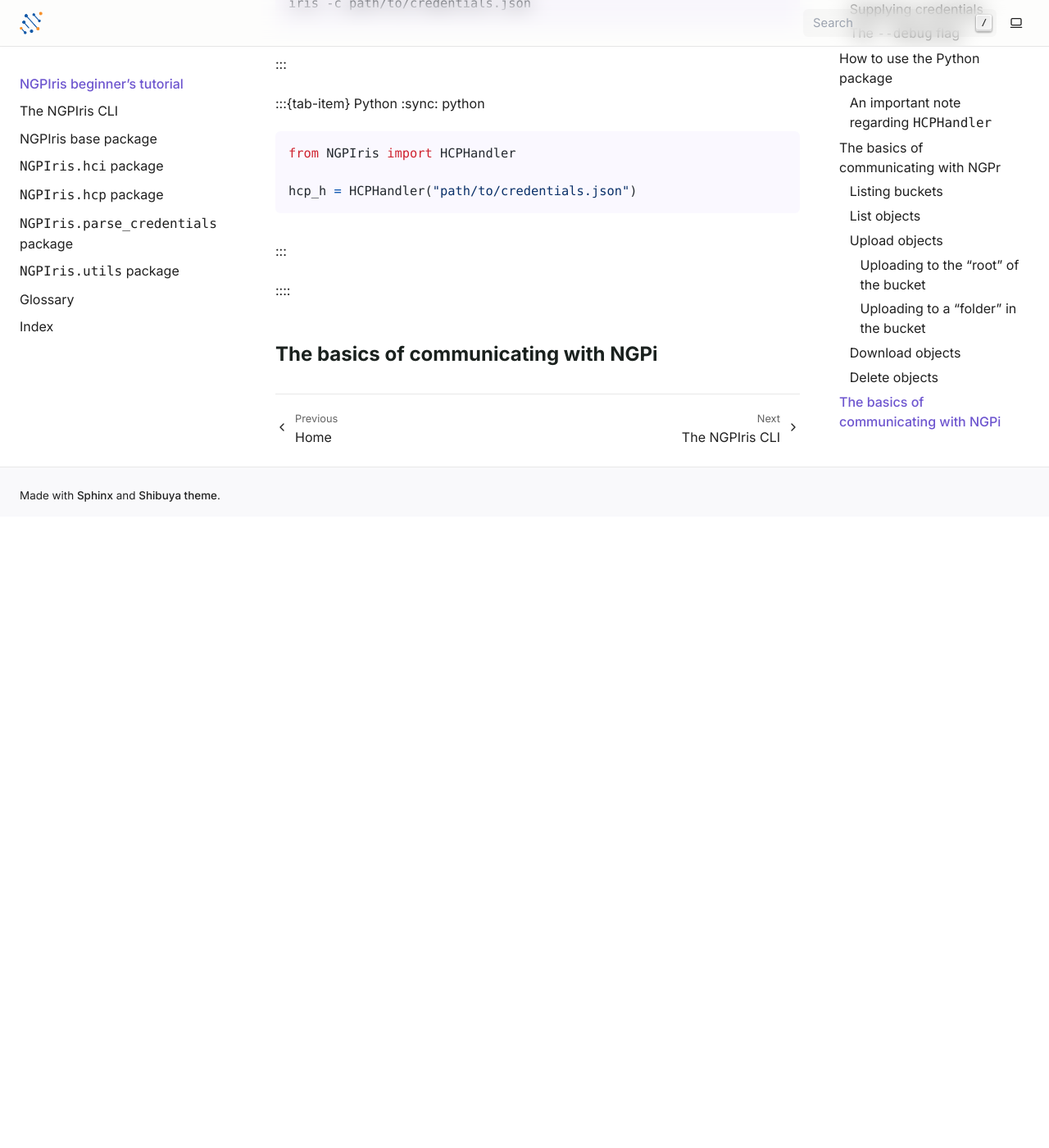
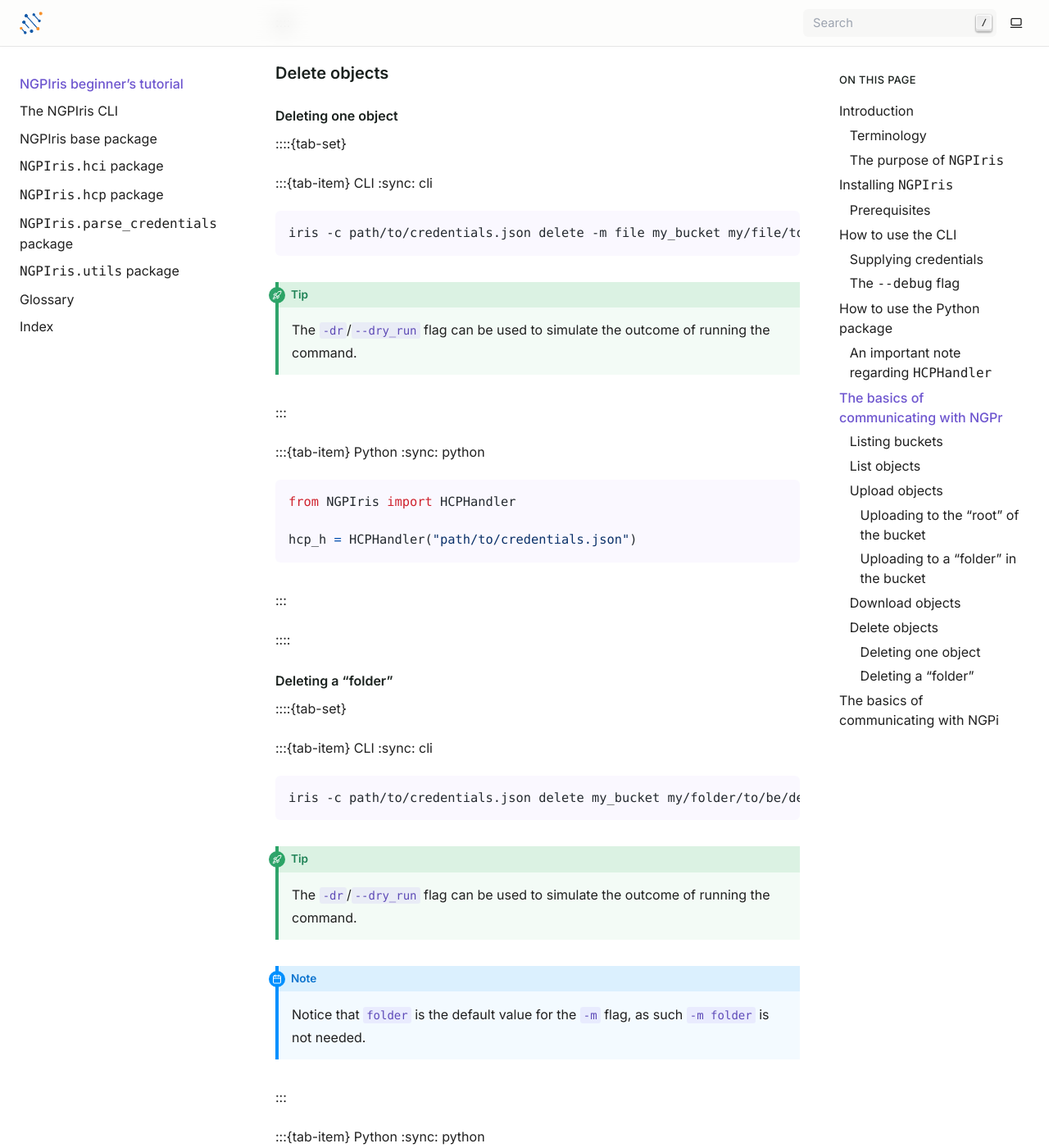
Before and after one commit to genomic-medicine-sweden/NGPIris, a Sphinx documentation site: the page built from docs/NGPIris_tutorial.md, in a window 1280 px wide and 1400 px high, scrolled down 11703 px. Shown: the whole window at 82% size. Built offline with Sphinx 7.4.7, drawn with Linux system fonts in a browser that asks for light colours; before the commit the page ends 12333 px from its top, so only the background shows below that; some of the changed text lies outside the part shown.

Commit message:
Update NGPIris_tutorial.md

````diff
--- a/docs/NGPIris_tutorial.md
+++ b/docs/NGPIris_tutorial.md
@@ -373,9 +373,9 @@ hcp_h.upload_file(
 )
 ```
 
-::::{seealso}
+```{seealso}
 {py:meth}`~NGPIris.HCPHandler.upload_folder`
-::::
+```
 
 :::
 
@@ -391,7 +391,7 @@ Assume that you wish to download an object `a/path/on/the/bucket/file.txt` to a
 :sync: cli
 
 ```{code} sh
-iris -c path/to/credentials.json download a/path/on/the/bucket/file.txt a/local/path/
+iris -c path/to/credentials.json download my_bucket a/path/on/the/bucket/file.txt a/local/path/
 ```
 
 :::
@@ -418,9 +418,9 @@ hcp_h.download_file(
 )
 ```
 
-::::{seealso}
+```{seealso}
 {py:meth}`~NGPIris.HCPHandler.download_folder`
-::::
+```
 
 :::
 
@@ -428,13 +428,53 @@ hcp_h.download_file(
 
 ### Delete objects
 
+#### Deleting one object
+
 ::::{tab-set}
 
 :::{tab-item} CLI
 :sync: cli
 
 ```{code} sh
-iris -c path/to/credentials.json
+iris -c path/to/credentials.json delete -m file my_bucket my/file/to/be/deleted.txt
+```
+
+```{tip}
+The `-dr`/`--dry_run` flag can be used to simulate the outcome of running the command.
+```
+
+:::
+
+:::{tab-item} Python
+:sync: python
+
+```{code} python
+from NGPIris import HCPHandler
+
+hcp_h = HCPHandler("path/to/credentials.json")
+```
+
+:::
+
+::::
+
+#### Deleting a "folder"
+
+::::{tab-set}
+
+:::{tab-item} CLI
+:sync: cli
+
+```{code} sh
+iris -c path/to/credentials.json delete my_bucket my/folder/to/be/deleted/
+```
+
+```{tip}
+The `-dr`/`--dry_run` flag can be used to simulate the outcome of running the command.
+```
+
+```{note}
+Notice that `folder` is the default value for the `-m` flag, as such `-m folder` is not needed.
 ```
 
 :::
````
Also changed, not shown: other parts of docs/NGPIris_tutorial.md (+2 -2 lines).
